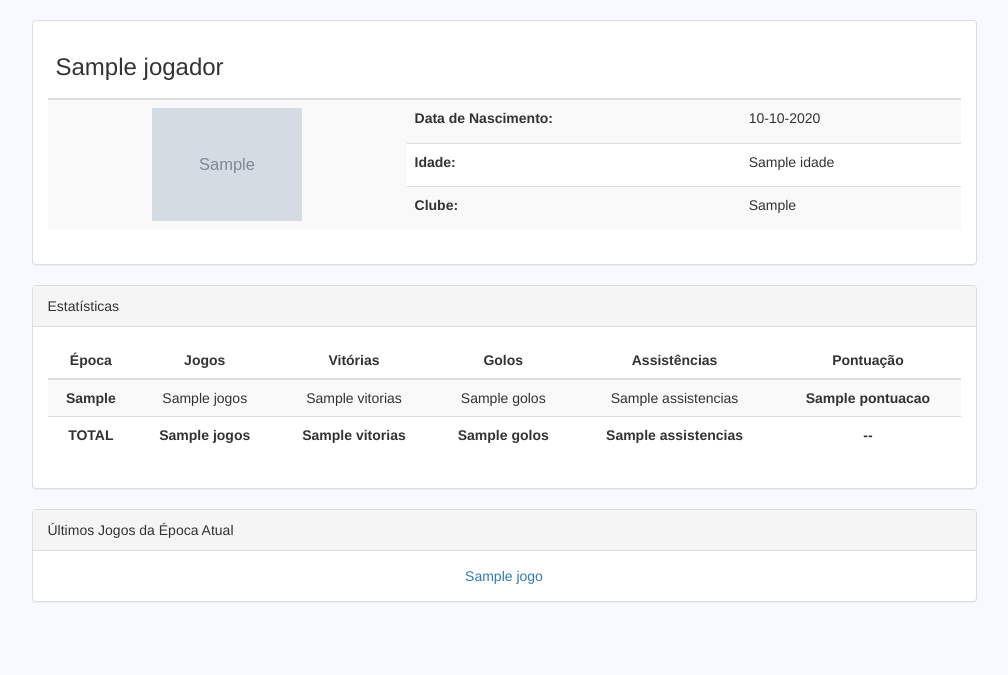
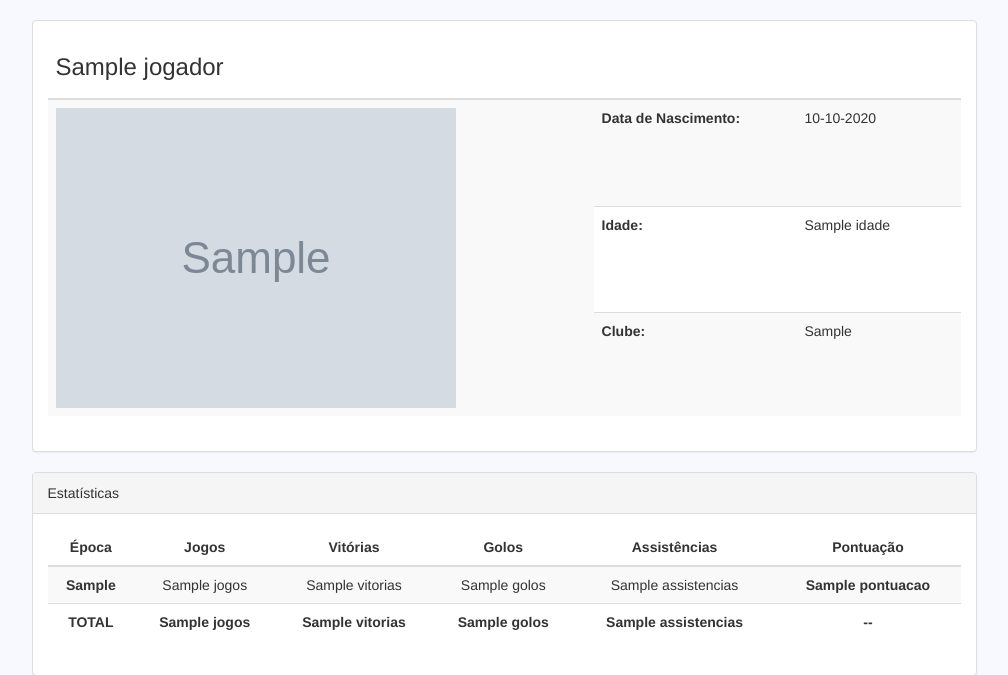
Before and after one commit to mafmartins/futebola, a Django app: template templates/futebola/jogador.html in a window 1280 px wide. Shown: the part 52-727 px from the top of the page, without its empty margins (136-1144 px from the left). Run offline with Django 3.2, Linux system fonts and the light colour scheme; the template is opened without the code that fills it: most values are stand-ins (such as "Sample title", 1, 10 or a date in 2020); grey boxes marked "Sample" are stand-in pictures; some libraries are stand-ins or nearby versions.

Commit message:
Mudar css da foto no perfil do jogador

```diff
--- a/templates/futebola/jogador.html
+++ b/templates/futebola/jogador.html
@@ -15,10 +15,10 @@
                     <tbody>
                         <tr>
 														{% if jogador.foto %}
-														<td style="text-align: center;" rowspan="3"><img src="{{ jogador.foto.url }}" style="max-width:150px;"></td>
+														<td style="text-align: center;" rowspan="3"><img class="img-responsive" src="{{ jogador.foto.url }}"></td>
 														{% endif %}
-                            <td style="font-weight: bold">Data de Nascimento:</td>
-                            <td>{{ jogador.data_nascimento|date:"d-m-Y" }}</td>
+                            <td style="min-width:125px;font-weight: bold">Data de Nascimento:</td>
+                            <td style="min-width:125px;">{{ jogador.data_nascimento|date:"d-m-Y" }}</td>
                         </tr>
                         <tr>
                             <td style="font-weight: bold">Idade:</td>
```
Also changed, not shown: migrations/0016_jogador_foto.py (added).
